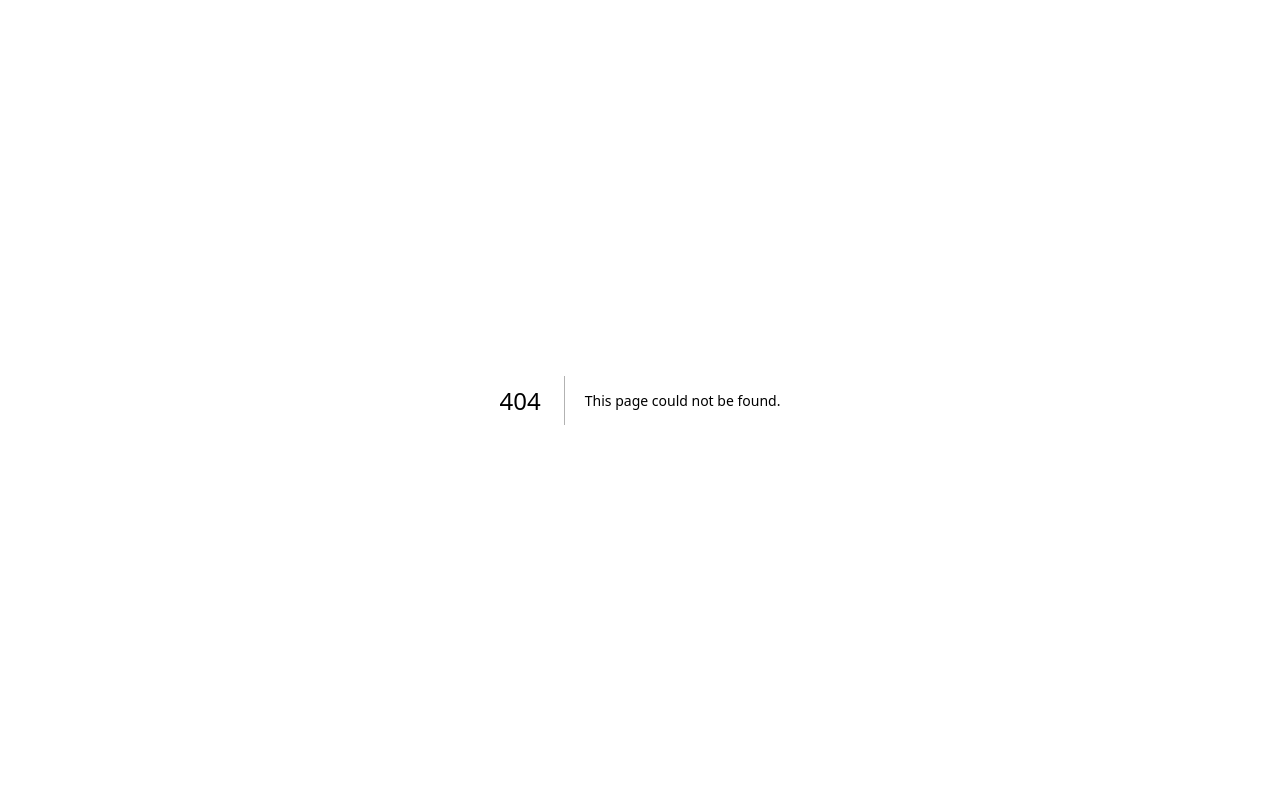
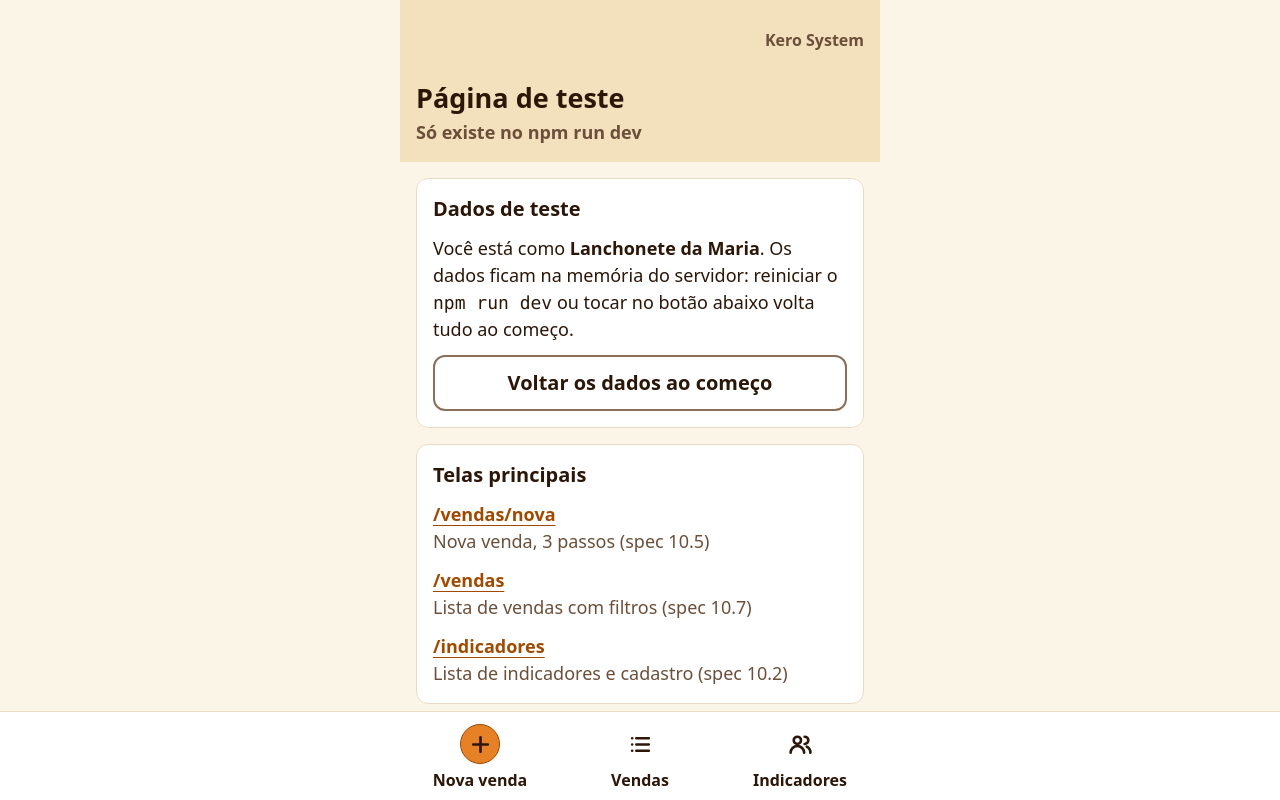
Before and after one commit to marc-alves/kerosytem, a Next.js app: page /teste in a window 1280 px wide. Before the commit this address had no page. Built offline with nearby package versions, Linux system fonts and the light colour scheme.

Commit message:
Página /teste com todas as telas e os dados para cada cenário
Só existe no npm run dev; tem botão para voltar os dados mockados ao começo.
descreverCodigo vai para lib/formato/ para servir também no servidor.

Co-Authored-By: Claude Opus 5.5 <noreply@anthropic.com>

```diff
--- /dev/null
+++ b/app/(app)/teste/page.tsx
@@ -0,0 +1,154 @@
+// TEMPORÁRIA: página para testar cada tela com os dados mockados. Some em produção.
+// Apagar quando o Supabase entrar (T43).
+import Link from "next/link";
+import { notFound } from "next/navigation";
+import { refresh } from "next/cache";
+import { Suspense, type ReactNode } from "react";
+import { Botao } from "@/components/botao";
+import { Cabecalho } from "@/components/cabecalho";
+import { Cartao } from "@/components/cartao";
+import { descreverCodigo } from "@/lib/formato/codigo";
+import { Carregando } from "@/components/estados";
+import { ROTULO_STATUS } from "@/components/selo-status";
+import { reiniciarBancoMock, repositorio } from "@/lib/dados/sessao";
+import { formatarReais } from "@/lib/formato/numero";
+
+async function reiniciar() {
+  "use server";
+  if (process.env.NODE_ENV === "production") return;
+  reiniciarBancoMock();
+  refresh();
+}
+
+function Item({ href, children }: { href: string; children: ReactNode }) {
+  return (
+    <li>
+      <Link href={href} className="text-base font-semibold text-laranja-escuro underline underline-offset-4">
+        {href}
+      </Link>
+      <p className="text-base text-texto-suave">{children}</p>
+    </li>
+  );
+}
+
+function Secao({ titulo, children }: { titulo: string; children: ReactNode }) {
+  return (
+    <Cartao className="flex flex-col gap-3">
+      <h2 className="text-botao font-semibold">{titulo}</h2>
+      {children}
+    </Cartao>
+  );
+}
+
+/** Vendas de agora (mudam conforme você testa), cada uma com o link da tela de sucesso. */
+async function VendasAtuais() {
+  const repo = await repositorio();
+  const vendas = await repo.listarVendas({ indicador: "todos", desde: null, situacao: "todas" });
+  return (
+    <ul className="flex flex-col gap-3">
+      {vendas.map((v) => (
+        <Item key={v.id} href={`/vendas/${v.id}/lancada`}>
+          {v.cliente.nome} · {descreverCodigo(v.codigo)} · {formatarReais(v.valorFinal)} · {ROTULO_STATUS[v.status]}
+        </Item>
+      ))}
+    </ul>
+  );
+}
+
+export default function PaginaTeste() {
+  if (process.env.NODE_ENV === "production") notFound();
+
+  return (
+    <>
+      <Cabecalho titulo="Página de teste" subtitulo="Só existe no npm run dev" />
+      <div className="flex flex-col gap-4 px-4 py-4">
+        <Secao titulo="Dados de teste">
+          <p className="text-base">
+            Você está como <strong>Lanchonete da Maria</strong>. Os dados ficam na memória do servidor: reiniciar o{" "}
+            <code>npm run dev</code> ou tocar no botão abaixo volta tudo ao começo.
+          </p>
+          <form action={reiniciar}>
+            <Botao type="submit" variante="secundario">
+              Voltar os dados ao começo
+            </Botao>
+          </form>
+        </Secao>
+
+        <Secao titulo="Telas principais">
+          <ul className="flex flex-col gap-3">
+            <Item href="/vendas/nova">Nova venda, 3 passos (spec 10.5)</Item>
+            <Item href="/vendas">Lista de vendas com filtros (spec 10.7)</Item>
+            <Item href="/indicadores">Lista de indicadores e cadastro (spec 10.2)</Item>
+          </ul>
+        </Secao>
+
+        <Secao titulo="Indicadores">
+          <ul className="flex flex-col gap-3">
+            <Item href="/indicadores/a-ind-camila">Camila: camila5 ativo, camila10 desativado, vendas pagas e aguardando (spec 10.3)</Item>
+            <Item href="/indicadores/a-ind-amanda">Amanda: código de primeira compra, sem vendas</Item>
+            <Item href="/indicadores/a-ind-camila/codigos/novo">Criar código para Camila (spec 10.4)</Item>
+            <Item href="/indicadores/b-ind-camila">Indicador de outra empresa: deve dar &quot;não encontrado&quot;</Item>
+            <Item href="/indicadores/nao-existe">Indicador que não existe</Item>
+          </ul>
+        </Secao>
+
+        <Secao titulo="Vendas lançadas (spec 10.6)">
+          <Suspense fallback={<Carregando />}>
+            <VendasAtuais />
+          </Suspense>
+          <ul className="flex flex-col gap-3">
+            <Item href="/vendas/b-ven-1/lancada">Venda de outra empresa: deve dar &quot;não encontrada&quot;</Item>
+          </ul>
+        </Secao>
+
+        <Secao titulo="Filtros prontos da lista de vendas">
+          <ul className="flex flex-col gap-3">
+            <Item href="/vendas?indicador=todos&periodo=tudo&situacao=todas">Tudo</Item>
+            <Item href="/vendas?indicador=a-ind-camila&periodo=tudo&situacao=confirmada">Pagas da Camila</Item>
+            <Item href="/vendas?indicador=sem_codigo&periodo=30dias&situacao=todas">Sem código, últimos 30 dias</Item>
+            <Item href="/vendas?indicador=todos&periodo=tudo&situacao=cancelada">Canceladas</Item>
+            <Item href="/vendas?indicador=todos&periodo=hoje&situacao=cancelada">Filtro que pode vir vazio</Item>
+          </ul>
+        </Secao>
+
+        <Secao titulo="Para digitar na Nova venda">
+          <ul className="flex list-disc flex-col gap-2 pl-5 text-base">
+            <li>
+              <strong>(61) 90000-0010</strong>: João, já cliente, vinculado à Camila. Use <strong>camila5</strong> (aceito) ou{" "}
+              <strong>primeiraamanda</strong> (recusado: é cliente da Camila).
+            </li>
+            <li>
+              <strong>(61) 90000-0011</strong>: Pedro, já comprou sem código. <strong>primeiraamanda</strong> é recusado (já comprou).
+            </li>
+            <li>
+              <strong>(61) 90000-0001</strong>: telefone da própria Camila. Com <strong>camila5</strong>: recusado (autoindicação).
+            </li>
+            <li>
+              Qualquer outro telefone: cliente novo, pede o nome. <strong>primeiraamanda</strong> é aceito; lance duas vezes e a
+              segunda mostra o aviso de venda aguardando confirmação.
+            </li>
+            <li>
+              <strong>camila10</strong>: desativado. <strong>CAMILA5</strong> ou <strong>Camila 5</strong>: aceito igual a camila5.{" "}
+              <strong>xyz</strong>: não encontrado.
+            </li>
+            <li>Valor: 110 vira R$ 110,00; 0 ou texto é recusado. Com camila5, 110 dá R$ 104,50.</li>
+            <li>Sem código: deixe o campo do código vazio (a tela de sucesso não mostra mensagem).</li>
+          </ul>
+        </Secao>
+
+        <Secao titulo="Outros cenários">
+          <ul className="flex list-disc flex-col gap-2 pl-5 text-base">
+            <li>Cadastrar indicador com (61) 90000-0001: recusado, telefone já é da Camila.</li>
+            <li>Criar código &quot;Camila5&quot;: recusado, já existe.</li>
+            <li>
+              Limite de usos: crie um código com limite 1, lance uma venda com ele e confirme o recebimento. O aviso aparece no
+              detalhe do indicador e na Nova venda.
+            </li>
+            <li>Confirmar recebimento e cancelar venda: no detalhe da Camila ou na lista de vendas.</li>
+            <li>Sem internet: desligue a rede do celular, aparece a faixa &quot;Sem internet. Nada foi salvo.&quot;</li>
+          </ul>
+        </Secao>
+      </div>
+    </>
+  );
+}
--- a/app/(app)/vendas/nova/formulario-venda.tsx
+++ b/app/(app)/vendas/nova/formulario-venda.tsx
@@ -8,7 +8,7 @@ import { Aviso } from "@/components/aviso";
 import { Botao } from "@/components/botao";
 import { Cabecalho } from "@/components/cabecalho";
 import { Campo } from "@/components/campo";
-import { descreverCodigo } from "@/components/cartao-venda";
+import { descreverCodigo } from "@/lib/formato/codigo";
 import { ERRO_AO_SALVAR } from "@/components/mensagens";
 import type { PreviaVenda } from "@/lib/casos-de-uso/vendas";
 import { lerReais } from "@/lib/formato/leitura";
--- a/components/cartao-venda.tsx
+++ b/components/cartao-venda.tsx
@@ -9,16 +9,9 @@ import { DialogoConfirmacao } from "@/components/dialogo-confirmacao";
 import { ERRO_AO_SALVAR } from "@/components/mensagens";
 import { SeloStatus } from "@/components/selo-status";
 import type { VendaListada } from "@/lib/dados/tipos";
+import { descreverCodigo } from "@/lib/formato/codigo";
 import { formatarReais } from "@/lib/formato/numero";
 import { dataEmBrasilia, formatarData, formatarDataHora } from "@/lib/indicacao/periodo";
-
-/**
- * "camila5, de Camila" ou "Sem código" (spec 10.5, 10.7). A spec escreve "da Camila";
- * "de" serve para qualquer nome, sem supor se é ela ou ele.
- */
-export function descreverCodigo(codigo: { codigo: string; indicadorNome: string } | null): string {
-  return codigo ? `${codigo.codigo}, de ${codigo.indicadorNome}` : "Sem código";
-}
 
 /**
  * Venda com **Confirmar recebimento** (só aguardando) e **Cancelar venda** (não nas canceladas),
--- a/lib/dados/sessao.ts
+++ b/lib/dados/sessao.ts
@@ -13,6 +13,11 @@ function banco(): Banco {
   return global.__bancoKero;
 }
 
+/** Volta os dados à semente (só para a página /teste). */
+export function reiniciarBancoMock() {
+  global.__bancoKero = criarSemente(new Date());
+}
+
 /** Empresa da sessão (nome no cabeçalho, módulos ativos). */
 export async function empresaDaSessao(): Promise<Empresa> {
   // Os dados mudam a cada requisição: nada disso entra no pré-render.
--- /dev/null
+++ b/lib/formato/codigo.ts
@@ -0,0 +1,7 @@
+/**
+ * "camila5, de Camila" ou "Sem código" (spec 10.5, 10.7). A spec escreve "da Camila";
+ * "de" serve para qualquer nome, sem supor se é ela ou ele.
+ */
+export function descreverCodigo(codigo: { codigo: string; indicadorNome: string } | null): string {
+  return codigo ? `${codigo.codigo}, de ${codigo.indicadorNome}` : "Sem código";
+}
```
Also changed, not shown: 1 other file (tests, documents, lock files or other folders).
